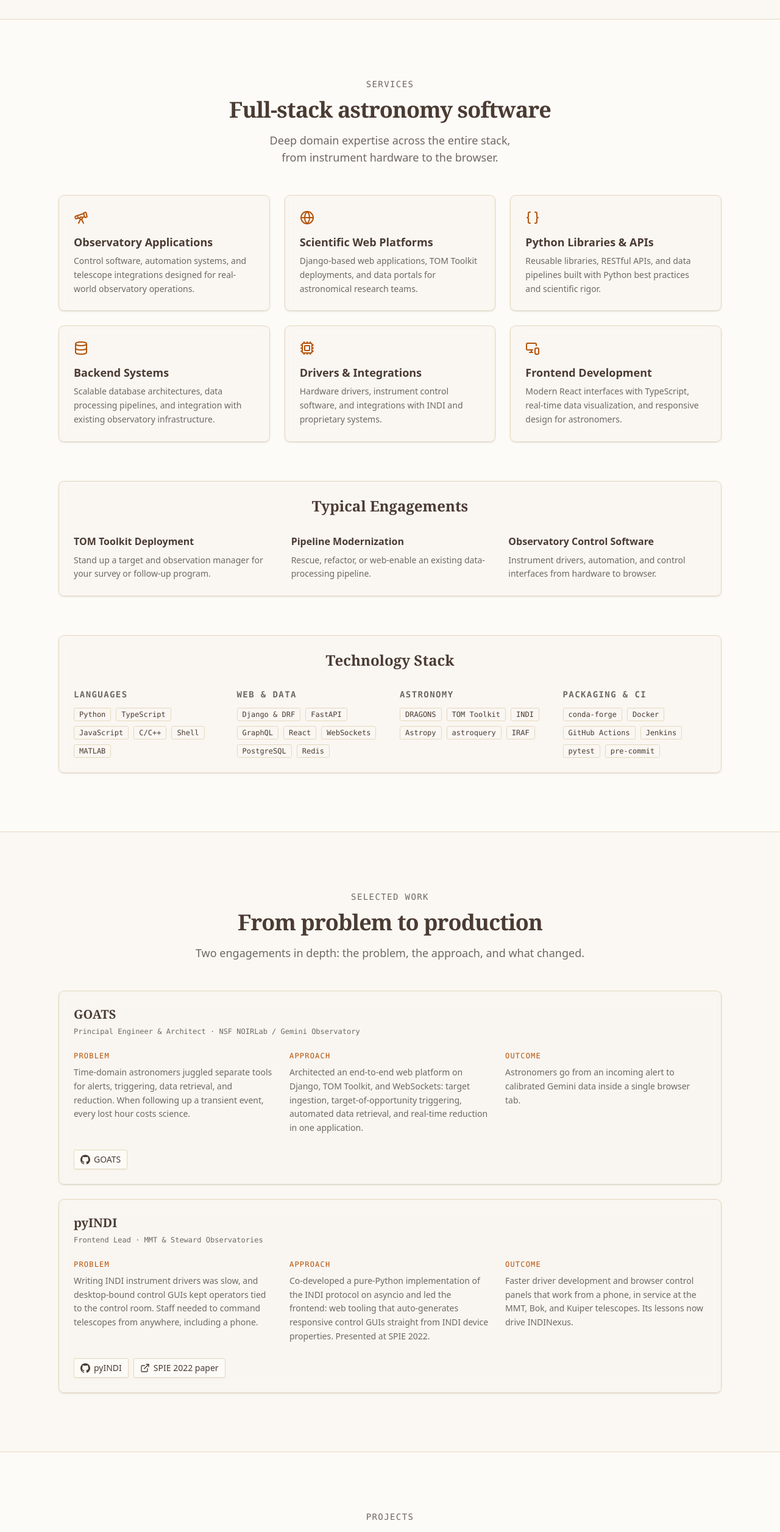
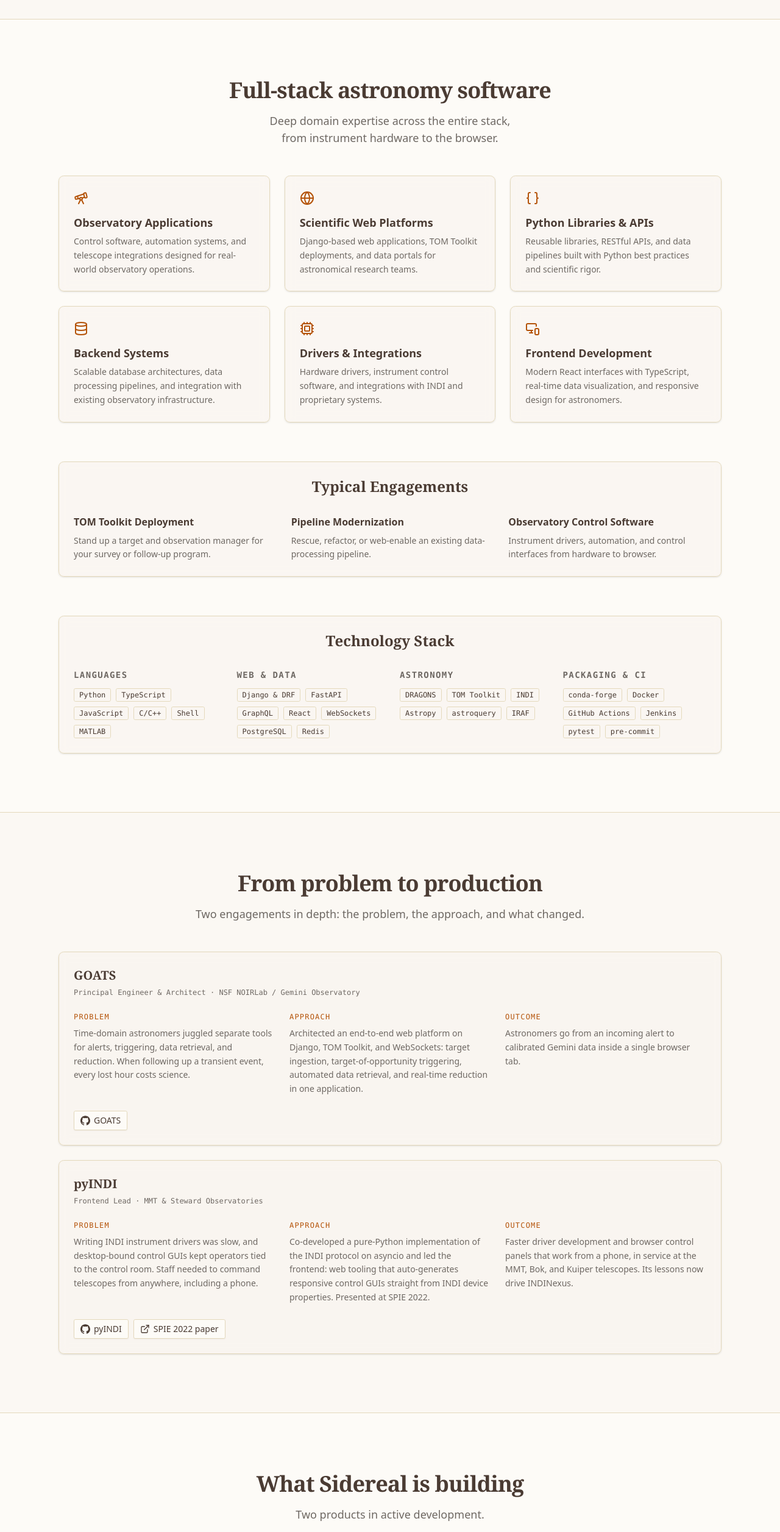
Before and after one commit to sidereal-software/sidereal-software.github.io, a React (Vite) app: page / in a window 1280 px wide. Shown: the part 882-3395 px from the top of the page at 61% size. Built offline with nearby package versions, Linux system fonts and the light colour scheme.

Commit message:
feat(site): remove section eyebrow labels

```diff
--- a/src/components/section-heading.tsx
+++ b/src/components/section-heading.tsx
@@ -1,15 +1,11 @@
 interface SectionHeadingProps {
-  eyebrow: string
   title: string
   description?: string
 }
 
-export function SectionHeading({ eyebrow, title, description }: SectionHeadingProps) {
+export function SectionHeading({ title, description }: SectionHeadingProps) {
   return (
     <div className="mx-auto mb-12 max-w-2xl text-center">
-      <p className="text-muted-foreground mb-3 font-mono text-sm font-medium tracking-widest uppercase">
-        {eyebrow}
-      </p>
       <h2 className="font-serif text-3xl font-bold tracking-tight text-balance md:text-4xl">
         {title}
       </h2>
--- a/src/components/sections/case-studies.tsx
+++ b/src/components/sections/case-studies.tsx
@@ -60,7 +60,6 @@
     <section id="work" className="scroll-mt-16 py-24">
       <div className="mx-auto max-w-6xl px-4 sm:px-6 lg:px-8">
         <SectionHeading
-          eyebrow="Selected Work"
           title="From problem to production"
           description="Two engagements in depth: the problem, the approach, and what changed."
         />
--- a/src/components/sections/contact.tsx
+++ b/src/components/sections/contact.tsx
@@ -24,7 +24,6 @@
     <section id="contact" className="scroll-mt-16 py-24">
       <div className="mx-auto max-w-6xl px-4 sm:px-6 lg:px-8">
         <SectionHeading
-          eyebrow="Contact"
           title="Start a project"
           description="Tell me about your observatory, mission, or research software problem."
         />
--- a/src/components/sections/experience.tsx
+++ b/src/components/sections/experience.tsx
@@ -64,7 +64,6 @@
     <section id="experience" className="scroll-mt-16 py-24">
       <div className="mx-auto max-w-6xl px-4 sm:px-6 lg:px-8">
         <SectionHeading
-          eyebrow="Experience"
           title="A decade across observatories and missions"
           description="Telescope and spacecraft software, from embedded instrument control to the browser."
         />
--- a/src/components/sections/faq.tsx
+++ b/src/components/sections/faq.tsx
@@ -39,7 +39,6 @@
     <section id="faq" className="scroll-mt-16 py-24">
       <div className="mx-auto max-w-6xl px-4 sm:px-6 lg:px-8">
         <SectionHeading
-          eyebrow="FAQ"
           title="Common questions"
           description="The practical details, before you reach out."
         />
--- a/src/components/sections/founder.tsx
+++ b/src/components/sections/founder.tsx
@@ -20,7 +20,6 @@
     <section id="about" className="scroll-mt-16 py-24">
       <div className="mx-auto max-w-6xl px-4 sm:px-6 lg:px-8">
         <SectionHeading
-          eyebrow="About"
           title="Meet the founder"
           description="Sidereal Software is founded and led by an engineer who builds observatory software for a living."
         />
--- a/src/components/sections/process.tsx
+++ b/src/components/sections/process.tsx
@@ -26,7 +26,6 @@
     <section id="process" className="scroll-mt-16 py-24">
       <div className="mx-auto max-w-6xl px-4 sm:px-6 lg:px-8">
         <SectionHeading
-          eyebrow="Process"
           title="How we work"
           description="A defined path from first conversation to handover."
         />
--- a/src/components/sections/projects.tsx
+++ b/src/components/sections/projects.tsx
@@ -45,7 +45,6 @@
     <section id="projects" className="scroll-mt-16 py-24">
       <div className="mx-auto max-w-6xl px-4 sm:px-6 lg:px-8">
         <SectionHeading
-          eyebrow="Projects"
           title="What Sidereal is building"
           description="Two products in active development."
         />
--- a/src/components/sections/services.tsx
+++ b/src/components/sections/services.tsx
@@ -112,7 +112,6 @@
     <section id="services" className="scroll-mt-16 py-24">
       <div className="mx-auto max-w-6xl px-4 sm:px-6 lg:px-8">
         <SectionHeading
-          eyebrow="Services"
           title="Full-stack astronomy software"
           description="Deep domain expertise across the entire stack, from instrument hardware to the browser."
         />
--- a/src/components/sections/testimonials.tsx
+++ b/src/components/sections/testimonials.tsx
@@ -53,7 +53,6 @@
     <section id="testimonials" className="scroll-mt-16 py-24">
       <div className="mx-auto max-w-6xl px-4 sm:px-6 lg:px-8">
         <SectionHeading
-          eyebrow="Testimonials"
           title="In their words"
           description="Excerpts from letters of recommendation, shared with permission."
         />
```
